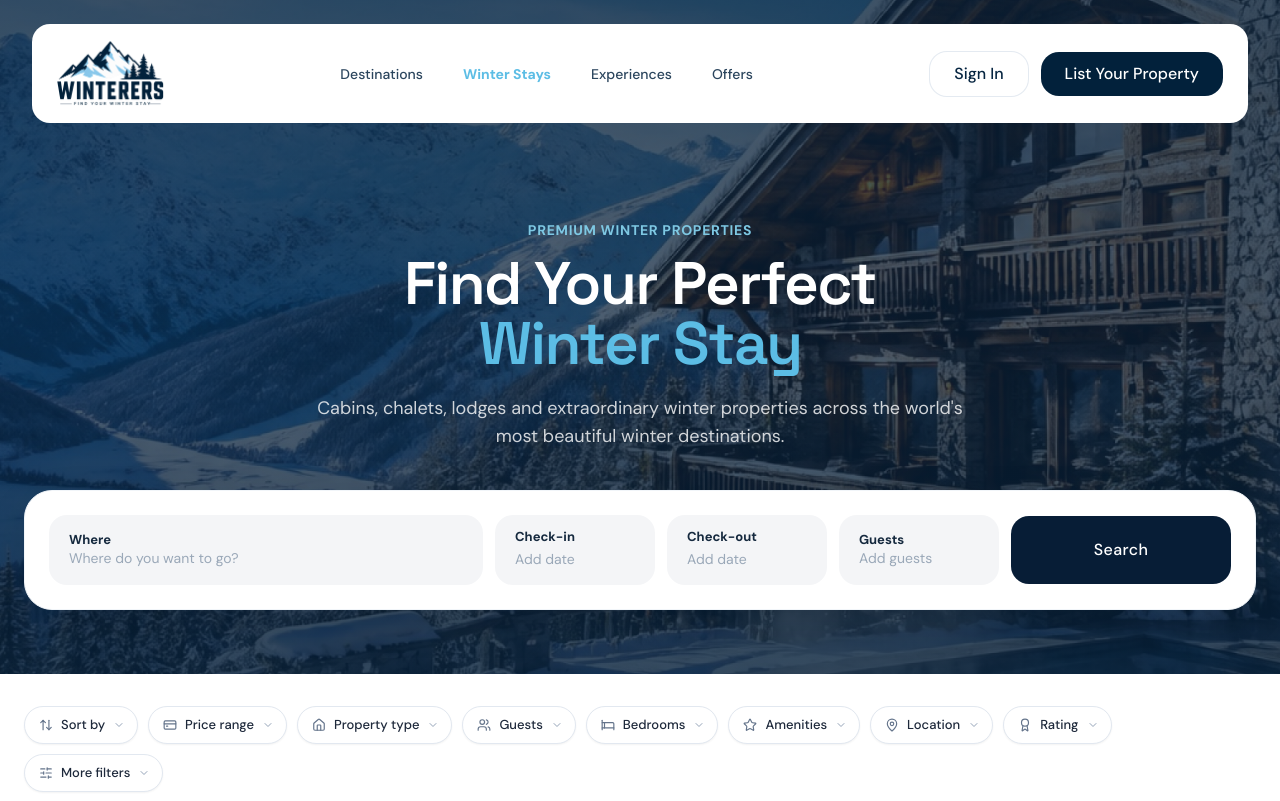
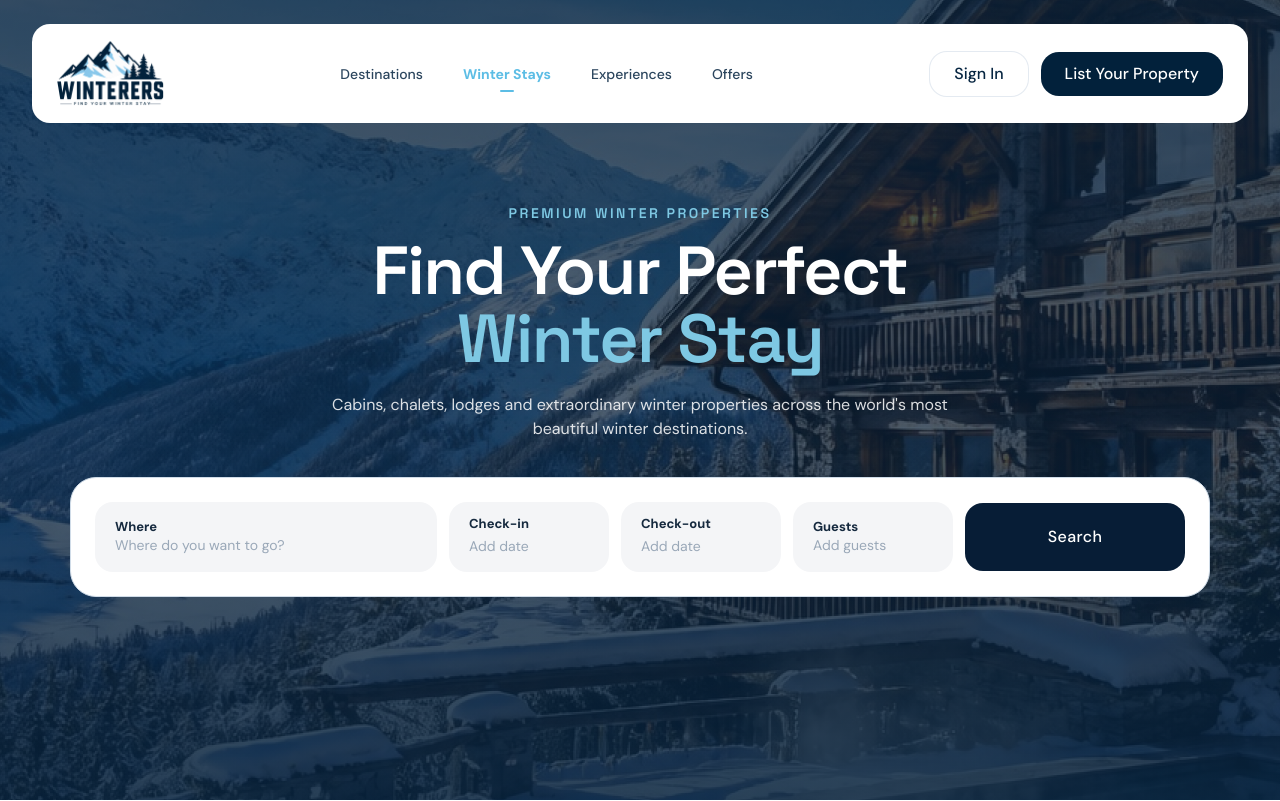
Before and after one commit to payalptoliya416/winterers, a React (Vite) app: page /stays in a window 1280 px wide. Shown: the top 801 px of the page. Built offline with nearby package versions, Linux system fonts and the light colour scheme.

Commit message:
changes updated

```diff
--- a/src/components/Header.tsx
+++ b/src/components/Header.tsx
@@ -26,12 +26,21 @@ export default function Header() {
                 key={path}
                 to={path}
                 className={({ isActive }) =>
-                  isActive
-                    ? 'text-sky font-semibold transition-colors'
-                    : 'text-navy/85 hover:text-sky transition-colors'
+                  `relative flex flex-col items-center py-1 transition-colors ${
+                    isActive
+                      ? 'text-sky font-semibold'
+                      : 'text-navy/85 hover:text-sky'
+                  }`
                 }
               >
-                {label}
+                {({ isActive }) => (
+                  <>
+                    <span>{label}</span>
+                    {isActive && (
+                      <span className="absolute -bottom-1 h-0.5 w-3.5 rounded-full bg-sky" />
+                    )}
+                  </>
+                )}
               </NavLink>
             ))}
           </nav>
--- a/src/components/Hero.tsx
+++ b/src/components/Hero.tsx
@@ -1,5 +1,5 @@
 import type { ReactNode } from 'react';
-import ImgBg from './ImgBg';
+import { img } from '../data';
 import Container from './Container';
 
 interface HeroProps {
@@ -12,6 +12,7 @@ interface HeroProps {
   overlay?: string;
   children?: ReactNode;
   search?: ReactNode;
+  searchPosition?: 'overlap' | 'inner';
 }
 
 export default function Hero({
@@ -20,60 +21,73 @@ export default function Hero({
   title,
   accent,
   text,
-  tall = false,
-  overlay = 'bg-gradient-to-b from-[#062541]/45 via-[#062541]/35 to-[#062541]/65',
+  overlay = 'bg-gradient-to-b from-[#062541]/50 via-[#062541]/30 to-[#062541]/65',
   children,
   search,
+  searchPosition = 'overlap',
 }: HeroProps) {
+  const bgUrl = img(name);
+
   return (
-    <ImgBg name={name} overlay={overlay} className="relative overflow-visible">
-      <div
-        className={`flex flex-col items-center text-center text-white ${
-          tall ? 'pb-32 sm:pb-36 md:pb-44' : 'pb-16 sm:pb-20 md:pb-28'
-        } pt-36 sm:pt-40 md:pt-44`}
-      >
+    <div
+      className="relative w-full h-[800px] min-h-[800px] bg-cover bg-center overflow-visible"
+      style={{ backgroundImage: `url(${bgUrl})` }}
+    >
+      {/* Dark overlay for contrast */}
+      <div className={`absolute inset-0 ${overlay}`} />
+
+      {/* Center content container - takes full 800px height, centered */}
+      <div className="relative z-10 flex h-full flex-col items-center justify-center text-center text-white pt-24 pb-24 px-4 sm:px-6">
         <Container className="!max-w-[1000px]">
           {eyebrow && (
-            <p className="mb-3.5 text-sm sm:text-lg font-semibold uppercase text-[#7EC8E3]">
+            <p className="mb-3.5 font-head text-xs sm:text-[13px] md:text-sm font-semibold uppercase tracking-[0.18em] text-[#7EC8E3]">
               {eyebrow}
             </p>
           )}
 
           {typeof title === 'string' ? (
-            <h1 className="text-4xl font-semibold leading-[1.12] sm:text-5xl md:text-6xl lg:text-[80px] text-white">
+            <h1 className="font-head text-4xl sm:text-5xl md:text-6xl lg:text-[68px] font-semibold leading-[1.12] tracking-tight text-white">
               {title}
               {accent && (
                 <>
                   <br className="hidden sm:block" />{' '}
-                  <span className="text-sky">{accent}</span>
+                  <span className="text-[#7EC8E3]">{accent}</span>
                 </>
               )}
             </h1>
           ) : (
-            <h1 className="text-4xl font-semibold leading-[1.12] sm:text-5xl md:text-6xl lg:text-[80px] text-white">
+            <h1 className="font-head text-4xl sm:text-5xl md:text-6xl lg:text-[68px] font-semibold leading-[1.12] tracking-tight text-white">
               {title}
             </h1>
           )}
 
           {text && (
-            <p className="mx-auto mt-4 sm:mt-5 max-w-2xl text-xs sm:text-sm md:text-lg leading-relaxed text-white/80">
+            <p className="mx-auto mt-4 sm:mt-5 max-w-2xl font-body text-xs sm:text-sm md:text-base leading-relaxed text-white/85 font-normal">
               {text}
             </p>
           )}
 
           {children && (
-            <div className="mt-7 sm:mt-8 flex flex-wrap items-center justify-center gap-3 sm:gap-4">
+            <div className="mt-6 sm:mt-7 flex flex-wrap items-center justify-center gap-3.5 sm:gap-4">
               {children}
             </div>
           )}
         </Container>
+
+        {/* Inner Search Bar - Placed comfortably inside hero banner */}
+        {search && searchPosition === 'inner' && (
+          <div className="w-full max-w-[1140px] mt-7 sm:mt-9">
+            {search}
+          </div>
+        )}
       </div>
 
-      {search && (
+      {/* Search Bar - Positioned at bottom edge overlapping */}
+      {search && searchPosition === 'overlap' && (
         <div className="absolute inset-x-0 bottom-0 translate-y-1/2 z-20 px-4 sm:px-6">
           <div className="mx-auto max-w-[1140px]">{search}</div>
         </div>
       )}
-    </ImgBg>
+    </div>
   );
 }
--- a/src/components/SearchBar.tsx
+++ b/src/components/SearchBar.tsx
@@ -41,7 +41,7 @@ export default function SearchBar({
 
   return (
     <div
-      className={`rounded-2xl sm:rounded-[28px] bg-white p-4 sm:p-5 lg:p-6 text-navy shadow-[0_12px_45px_rgba(0,0,0,0.08)] border border-slate-100 ${className}`}
+      className={`rounded-2xl sm:rounded-[26px] bg-white p-4 sm:p-5 lg:p-6 text-navy border border-[#D0DCE8] ${className}`}
     >
       <div className="flex flex-col gap-2.5 lg:flex-row lg:items-center lg:gap-3 text-left">
         {/* Where — takes wide space */}
--- a/src/pages/Destinations.tsx
+++ b/src/pages/Destinations.tsx
@@ -11,16 +11,19 @@ export default function DestinationsPage() {
     <>
       <div className="pb-28 md:pb-24">
         <Hero
-          tall
           search={<SearchBar />}
           name="destination-bg.png"
-          eyebrow="Explore winter destinations"
-          title="Find Your Perfect Winter"
-          accent="Destination"
+          eyebrow="EXPLORE WINTER DESTINATIONS"
+          title={
+            <>
+              Find Your <span className="text-[#7EC8E3]">Perfect Winter</span> <br />
+              Destination
+            </>
+          }
           text="From snow-covered alpine villages to remote Arctic landscapes, discover destinations made for unforgettable winter escapes."
         >
-          <Button variant="light" to="/destinations">Explore Destinations</Button>
-          <Button variant="ghost" to="/stays">View Winter Stays</Button>
+          <Button variant="light" to="/destinations" pill>Explore Destinations</Button>
+          <Button variant="ghost" to="/stays" pill>View Winter Stays</Button>
         </Hero>
       </div>
 
--- a/src/pages/Home.tsx
+++ b/src/pages/Home.tsx
@@ -25,18 +25,17 @@ export default function Home() {
     <>
       <div className="pb-28 md:pb-24">
         <Hero
-          tall
           search={<SearchBar />}
           name="hero-cabin.png"
-          eyebrow="EXPLORE WINTER DESTINATIONS"
+          eyebrow="THE WINTER TRAVEL PLATFORM"
           title={
             <>
-              Find Your Perfect <br/> <span className="text-sky">Winter Escape</span>
+              Find Your Perfect <br />
+              <span className="text-[#7EC8E3]">Winter Escape</span>
             </>
           }
-          text="From snow-covered alpine villages to remote Arctic landscapes, discover destinations made for unforgettable winter escapes."
-        >
-        </Hero>
+          text="Discover handpicked winter stays, from cosy mountain cabins and ski chalets to unforgettable escapes surrounded by snow."
+        />
       </div>
 
       <Section>
@@ -64,14 +63,14 @@ export default function Home() {
           eyebrow="Why Winterers"
           title="Made for People Who Prefer Winter"
         />
-        <div className="grid gap-4 sm:grid-cols-2 lg:grid-cols-3">
+        <div className="grid gap-6 sm:grid-cols-2 lg:grid-cols-3">
           {why.map(({ icon: Icon, title, text }) => (
-            <div key={title} className="rounded-2xl border border-navy/10 bg-[#F8FAFB] p-6 hover:border-navy/20 hover:shadow-sm transition">
-              <div className="mb-4 inline-flex h-11 w-11 items-center justify-center rounded-xl bg-white shadow-sm border border-navy/8">
-                <Icon className="h-5 w-5 text-navy/70" strokeWidth={1.6} />
+            <div key={title} className="rounded-2xl border border-[#F9F9F9] bg-[#F8FAFB] p-6 hover:border-[#D0DCE8] hover:shadow-sm transition">
+              <div className="mb-[21px] inline-flex h-[52px] w-[52px] items-center justify-center rounded-[17px] bg-white">
+                <Icon className="h-5 w-5 text-[#02213B]" strokeWidth={1.6} />
               </div>
-              <h3 className="text-[15px] font-semibold text-navy">{title}</h3>
-              <p className="mt-1.5 text-[13px] leading-relaxed text-navy/50">{text}</p>
+              <h3 className="text-lg font-semibold text-[#0D1F35]">{title}</h3>
+              <p className="mt-2 text-sm leading-relaxed text-[#98A1AC]">{text}</p>
             </div>
           ))}
         </div>
--- a/src/pages/Offers.tsx
+++ b/src/pages/Offers.tsx
@@ -30,16 +30,19 @@ export default function Offers() {
     <>
       <div className="pb-28 md:pb-24">
         <Hero
-          tall
           search={<SearchBar />}
           name="hero-offers.png"
-          eyebrow="Winter offers"
-          title="Winter Escapes,"
-          accent="Better Prices"
+          eyebrow="WINTER OFFERS"
+          title={
+            <>
+              Winter Escapes, <br />
+              <span className="text-[#7EC8E3]">Better Prices</span>
+            </>
+          }
           text="Discover exclusive winter stays, seasonal savings and limited-time offers curated for your next snowy escape."
         >
-          <Button variant="light">Explore Winter Deals</Button>
-          <Button variant="ghost" to="/stays">Browse Winter Stays</Button>
+          <Button variant="light" pill>Explore Winter Deals</Button>
+          <Button variant="ghost" to="/stays" pill>Browse Winter Stays</Button>
         </Hero>
       </div>
 
--- a/src/pages/WinterStays.tsx
+++ b/src/pages/WinterStays.tsx
@@ -3,6 +3,7 @@ import { Link } from 'react-router-dom';
 import { useAppDispatch as useDispatch, useAppSelector as useSelector } from '../store/hooks';
 import { selectSorted, setSort } from '../store/staysSlice';
 import type { Sort } from '../store/staysSlice';
+import Hero from '../components/Hero';
 import SearchBar from '../components/SearchBar';
 import Section from '../components/Section';
 import SectionHead from '../components/SectionHead';
@@ -207,36 +208,20 @@ export default function WinterStays() {
 
   return (
     <>
-      {/* Hero Banner with SearchBar inside */}
-      <div
-        className="relative overflow-hidden bg-cover bg-center"
-        style={{ backgroundImage: `url('/images/hero-stays.png')` }}
-      >
-        {/* Subtle gradient overlay */}
-        <div className="absolute inset-0 bg-gradient-to-b from-[#062541]/45 via-[#062541]/30 to-[#062541]/55" />
-
-        <div className="relative z-10 flex flex-col items-center text-center text-white pt-32 sm:pt-36 md:pt-[220px] pb-12 sm:pb-16 px-4 sm:px-6">
-          <div className="mx-auto max-w-[1000px]">
-            <p className="mb-3.5 text-xs sm:text-sm font-semibold uppercase tracking-wider text-[#7EC8E3]">
-              PREMIUM WINTER PROPERTIES
-            </p>
-
-            <h1 className="text-4xl font-semibold leading-[1.12] sm:text-5xl md:text-6xl tracking-tight text-white">
-              Find Your Perfect <br />
-              <span className="text-sky">Winter Stay</span>
-            </h1>
-
-            <p className="mx-auto mt-4 sm:mt-5 max-w-2xl text-xs sm:text-sm md:text-lg leading-relaxed text-white/80 font-normal">
-              Cabins, chalets, lodges and extraordinary winter properties across the world's most beautiful winter destinations.
-            </p>
-          </div>
-
-          {/* Search Bar - Placed comfortably inside hero banner */}
-          <div className="w-full max-w-[1440px] mt-8 sm:mt-10">
-            <SearchBar cta="Search" chips={false} />
-          </div>
-        </div>
-      </div>
+      {/* Hero Banner with 800px height and inner SearchBar */}
+      <Hero
+        searchPosition="inner"
+        search={<SearchBar cta="Search" chips={false} />}
+        name="hero-stays.png"
+        eyebrow="PREMIUM WINTER PROPERTIES"
+        title={
+          <>
+            Find Your Perfect <br />
+            <span className="text-[#7EC8E3]">Winter Stay</span>
+          </>
+        }
+        text="Cabins, chalets, lodges and extraordinary winter properties across the world's most beautiful winter destinations."
+      />
 
       {/* Filter Bar */}
       <div ref={filterBarRef} className="mx-auto max-w-[1440px] px-4 sm:px-6 pt-6 sm:pt-8 pb-4">
```
Also changed, not shown: src/pages/Experiences.tsx (+10 -6 lines).
